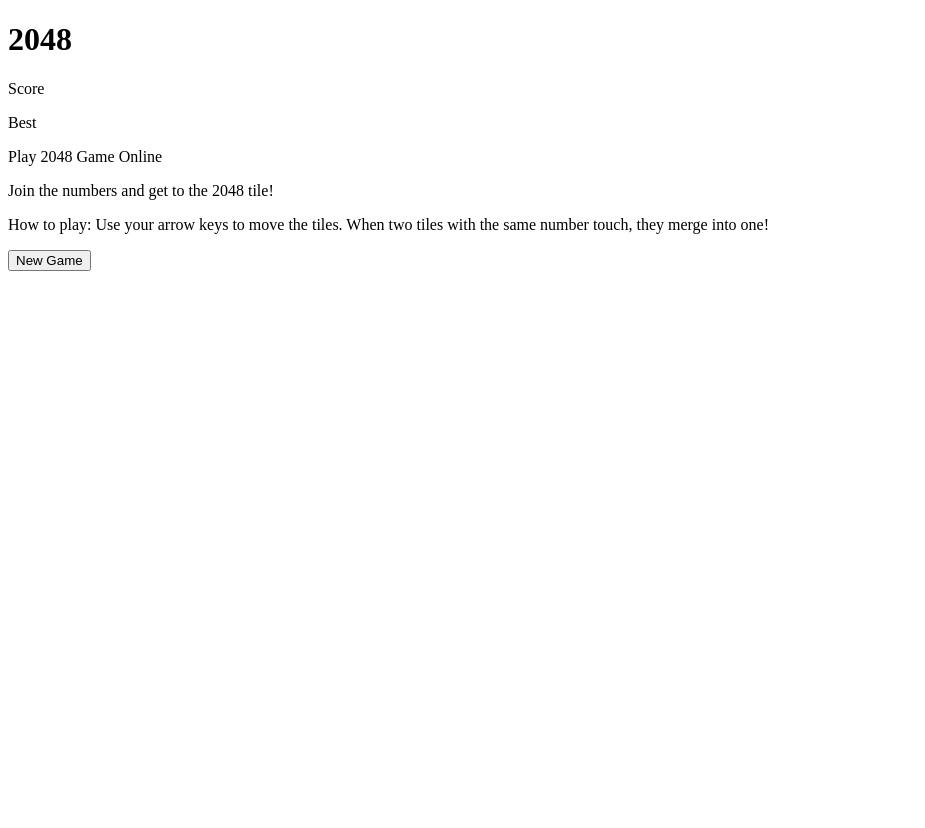
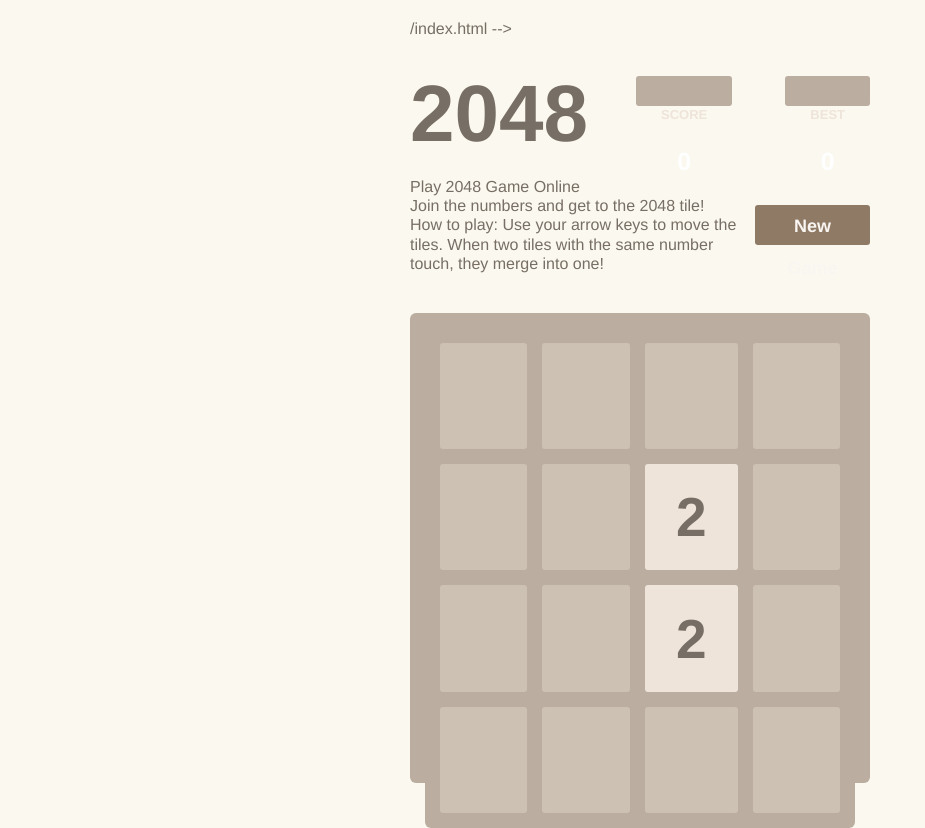
Before and after one commit to aAa1928/2048-Clone, a Flask app: page / in a window 1280 px wide. Shown: the whole page, without its empty margins (0-925 px from the left). Before the commit the page ends 271 px from the top, so only its background shows below. Run offline with Flask 3, Linux system fonts and the light colour scheme.

Commit message:
add CSS styling and update HTML structure for 2048 game interface

```diff
--- a/static/css/style.css
+++ b/static/css/style.css
@@ -0,0 +1,284 @@
+* {
+  box-sizing: border-box;
+  margin: 0;
+  padding: 0;
+  font-family: "Clear Sans", "Helvetica Neue", Arial, sans-serif;
+}
+
+body {
+  background-color: #faf8ef;
+  color: #776e65;
+  padding: 20px;
+  max-width: 500px;
+  margin: 0 auto;
+}
+
+h1 {
+  font-size: 80px;
+  font-weight: bold;
+  margin: 0;
+  display: block;
+  float: left;
+}
+
+.score-container {
+  position: relative;
+  float: right;
+  background: #bbada0;
+  padding: 15px 25px;
+  font-size: 25px;
+  height: 25px;
+  line-height: 47px;
+  font-weight: bold;
+  border-radius: 3px;
+  color: white;
+  margin-top: 8px;
+  text-align: center;
+}
+
+.best-container {
+  position: relative;
+  float: right;
+  background: #bbada0;
+  padding: 15px 25px;
+  font-size: 25px;
+  height: 25px;
+  line-height: 47px;
+  font-weight: bold;
+  border-radius: 3px;
+  color: white;
+  margin-top: 8px;
+  margin-left: 5px;
+  text-align: center;
+}
+
+.score-title {
+  color: #eee4da;
+  font-size: 13px;
+  text-align: center;
+  display: block;
+}
+
+.score-addition {
+  position: absolute;
+  right: 30px;
+  color: rgba(119, 110, 101, 0.9);
+  font-size: 25px;
+  line-height: 25px;
+  font-weight: bold;
+  color: rgba(119, 110, 101, 0.9);
+  z-index: 100;
+  animation: move-up 600ms ease-in;
+  animation-fill-mode: both;
+}
+
+.header {
+  margin-bottom: 10px;
+  margin-top: 30px;
+  width: 100%;
+  display: flex;
+  justify-content: space-between;
+}
+
+.info {
+  clear: both;
+  display: flex;
+  margin-top: 17px;
+  margin-bottom: 17px;
+  line-height: 1.65;
+  justify-content: space-between;
+  align-items: center;
+}
+
+.game-intro {
+  line-height: 1.2;
+  max-width: 75%;
+}
+
+.restart-button {
+  background: #8f7a66;
+  border-radius: 3px;
+  padding: 0 20px;
+  text-decoration: none;
+  color: #f9f6f2;
+  height: 40px;
+  line-height: 42px;
+  cursor: pointer;
+  display: block;
+  text-align: center;
+  border: none;
+  font-weight: bold;
+  font-size: 18px;
+}
+
+.game-container {
+  margin-top: 40px;
+  position: relative;
+  padding: 15px;
+  background: #bbada0;
+  border-radius: 6px;
+  width: 100%;
+  height: 470px;
+}
+
+.grid-container {
+  position: absolute;
+  z-index: 1;
+  width: calc(100% - 30px);
+  height: calc(100% - 30px);
+}
+
+table {
+  background: #bbada0;
+  border-radius: 6px;
+  width: 100%;
+  height: 440px;
+  border-collapse: separate;
+  border-spacing: 15px;
+}
+
+td {
+  background: rgba(238, 228, 218, 0.35);
+  border-radius: 3px;
+  width: 106.25px;
+  height: 106.25px;
+  font-size: 55px;
+  font-weight: bold;
+  text-align: center;
+  vertical-align: middle;
+  color: #776e65;
+  position: relative;
+}
+
+/* Tile colors */
+.tile-2 {
+  background: #eee4da;
+}
+
+.tile-4 {
+  background: #ede0c8;
+}
+
+.tile-8 {
+  background: #f2b179;
+  color: #f9f6f2;
+}
+
+.tile-16 {
+  background: #f59563;
+  color: #f9f6f2;
+}
+
+.tile-32 {
+  background: #f67c5f;
+  color: #f9f6f2;
+}
+
+.tile-64 {
+  background: #f65e3b;
+  color: #f9f6f2;
+}
+
+.tile-128 {
+  background: #edcf72;
+  color: #f9f6f2;
+  font-size: 45px;
+}
+
+.tile-256 {
+  background: #edcc61;
+  color: #f9f6f2;
+  font-size: 45px;
+}
+
+.tile-512 {
+  background: #edc850;
+  color: #f9f6f2;
+  font-size: 45px;
+}
+
+.tile-1024 {
+  background: #edc53f;
+  color: #f9f6f2;
+  font-size: 35px;
+}
+
+.tile-2048 {
+  background: #edc22e;
+  color: #f9f6f2;
+  font-size: 35px;
+}
+
+@media screen and (max-width: 520px) {
+  h1 {
+    font-size: 48px;
+  }
+
+  .score-container,
+  .best-container {
+    padding: 10px 15px;
+    font-size: 18px;
+    line-height: 30px;
+  }
+
+  table {
+    height: 350px;
+  }
+
+  td {
+    width: 68px;
+    height: 68px;
+    font-size: 35px;
+  }
+
+  .tile-128,
+  .tile-256,
+  .tile-512 {
+    font-size: 30px;
+  }
+
+  .tile-1024,
+  .tile-2048 {
+    font-size: 24px;
+  }
+
+  .game-container {
+    height: 380px;
+  }
+}
+
+@keyframes move-up {
+  0% {
+    top: 25px;
+    opacity: 1;
+  }
+  100% {
+    top: -50px;
+    opacity: 0;
+  }
+}
+
+/* Game over overlay */
+.game-message {
+  display: none;
+  position: absolute;
+  top: 0;
+  right: 0;
+  bottom: 0;
+  left: 0;
+  background: rgba(238, 228, 218, 0.73);
+  z-index: 100;
+  flex-direction: column;
+  align-items: center;
+  justify-content: center;
+}
+
+.game-message.game-over {
+  display: flex;
+}
+
+.game-message p {
+  font-size: 60px;
+  font-weight: bold;
+  margin-bottom: 30px;
+}
--- a/templates/index.html
+++ b/templates/index.html
@@ -1,46 +1,59 @@
+/index.html -->
 <!DOCTYPE html>
 <html lang="en">
   <head>
     <meta charset="UTF-8" />
     <meta name="viewport" content="width=device-width, initial-scale=1.0" />
     <title>2048</title>
+    <link
+      rel="stylesheet"
+      href="{{ url_for('static', filename='css/style.css') }}"
+    />
   </head>
   <body>
+    <div class="header">
       <h1>2048</h1>
-    <p>Score</p>
-    <p>Best</p>
+      <div class="score-container">
+        <div class="score-title">SCORE</div>
+        <span>{{ score }}</span>
+      </div>
+      <div class="best-container">
+        <div class="score-title">BEST</div>
+        <span>{{ best_score|default(0) }}</span>
+      </div>
+    </div>
+
+    <div class="info">
+      <div class="game-intro">
         <p>Play 2048 Game Online</p>
         <p>Join the numbers and get to the 2048 tile!</p>
         <p>
-      How to play: Use your arrow keys to move the tiles. When two tiles with
-      the same number touch, they merge into one!
+          How to play: Use your arrow keys to move the tiles. When two tiles
+          with the same number touch, they merge into one!
         </p>
-    <button>New Game</button>
+      </div>
+      <button class="restart-button">New Game</button>
+    </div>
+
+    <div class="game-container">
+      <div class="grid-container">
         <table>
+          {% for row in board %}
           <tr>
-        <td></td>
-        <td></td>
-        <td></td>
-        <td></td>
+            {% for cell in row %}
+            <td class="{% if cell != 0 %}tile-{{ cell }}{% endif %}">
+              {% if cell != 0 %}{{ cell }}{% endif %}
+            </td>
+            {% endfor %}
           </tr>
-      <tr>
-        <td></td>
-        <td></td>
-        <td></td>
-        <td></td>
-      </tr>
-      <tr>
-        <td></td>
-        <td></td>
-        <td></td>
-        <td></td>
-      </tr>
-      <tr>
-        <td></td>
-        <td></td>
-        <td></td>
-        <td></td>
-      </tr>
+          {% endfor %}
         </table>
+
+        <div class="game-message {% if game_over %}game-over{% endif %}">
+          <p>Game over!</p>
+          <button class="restart-button">Try again</button>
+        </div>
+      </div>
+    </div>
   </body>
 </html>
```
Lines whose indentation alone changed are shown as unchanged.
